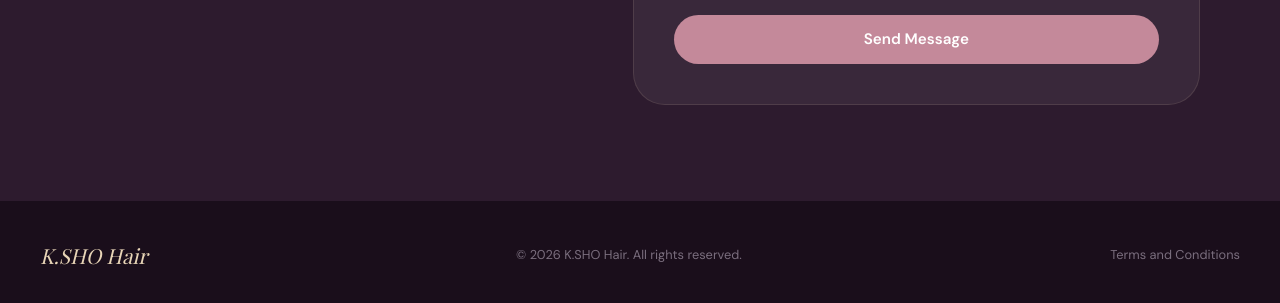
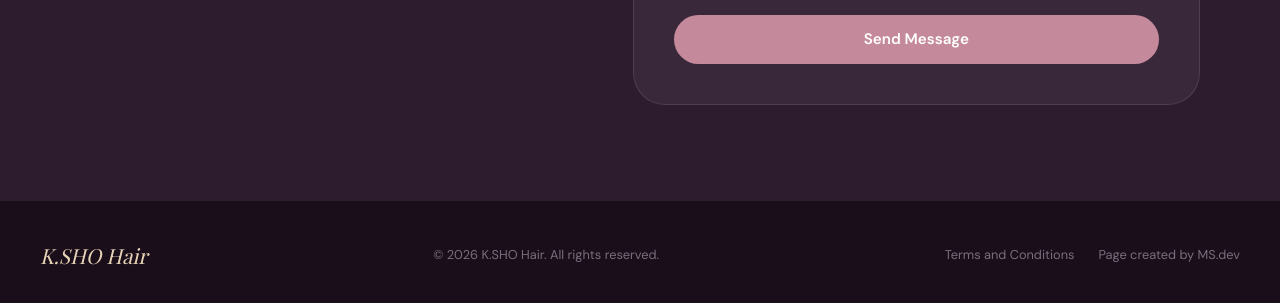
Before and after one commit to Michvl1/K.SHO-Hair, a plain HTML site: page index.html in a window 1280 px wide. Shown: the part 7362-7665 px from the top of the page. Drawn offline with nearby package versions, Linux system fonts and the light colour scheme; no server answers; a web font is replaced by a local one.

Commit message:
Update index.html

```diff
--- a/index.html
+++ b/index.html
@@ -947,6 +947,9 @@
   <div class="footer-links">
 <a href="KSH-Termsandconditions.pdf" target="_blank" rel="noopener">
     Terms and Conditions
+</a>
+    <a href="https://michvl1.github.io/MS-Portfolio/" target="_blank" rel="noopener">
+    Page created by MS.dev
 </a>
 
   </div>
```
